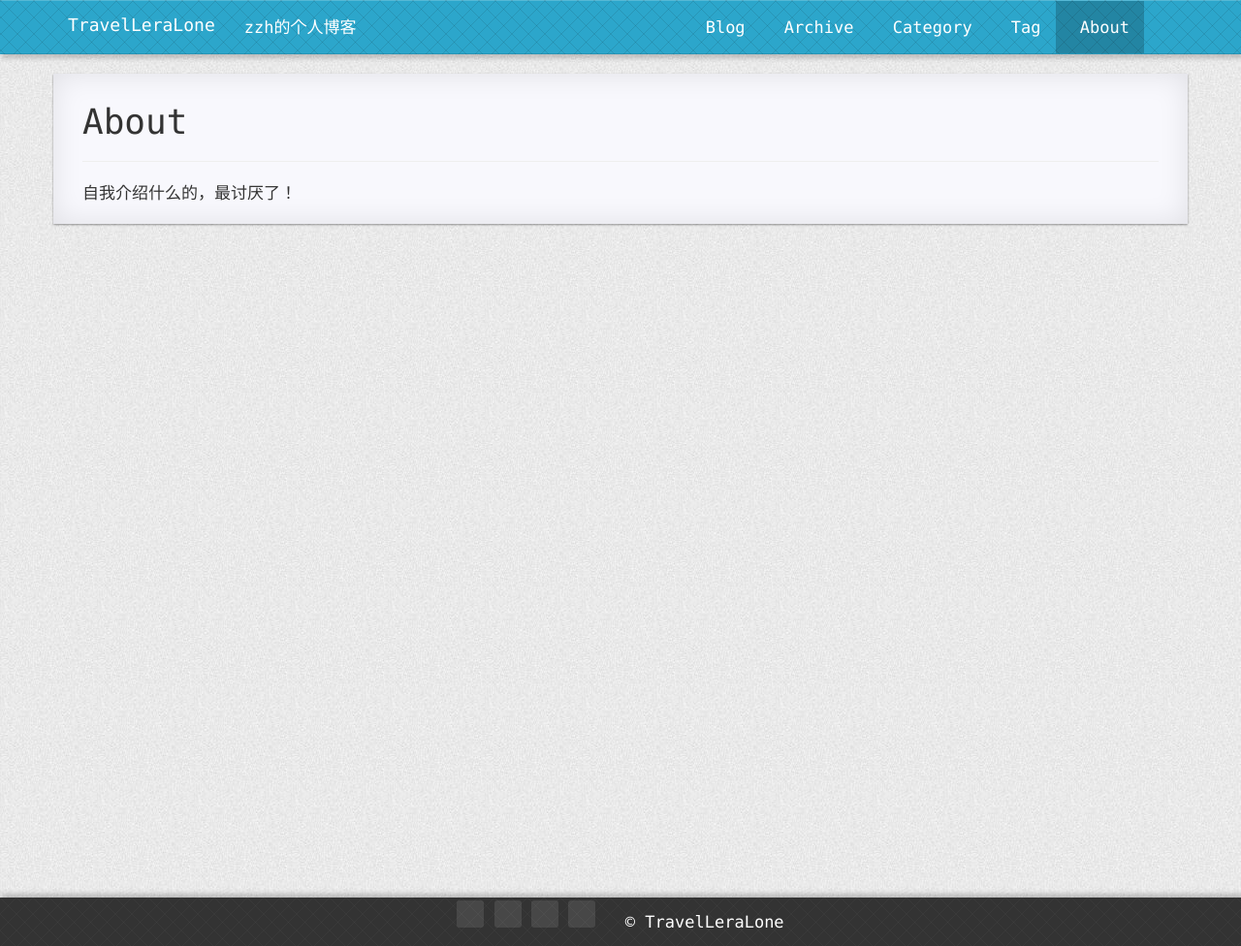
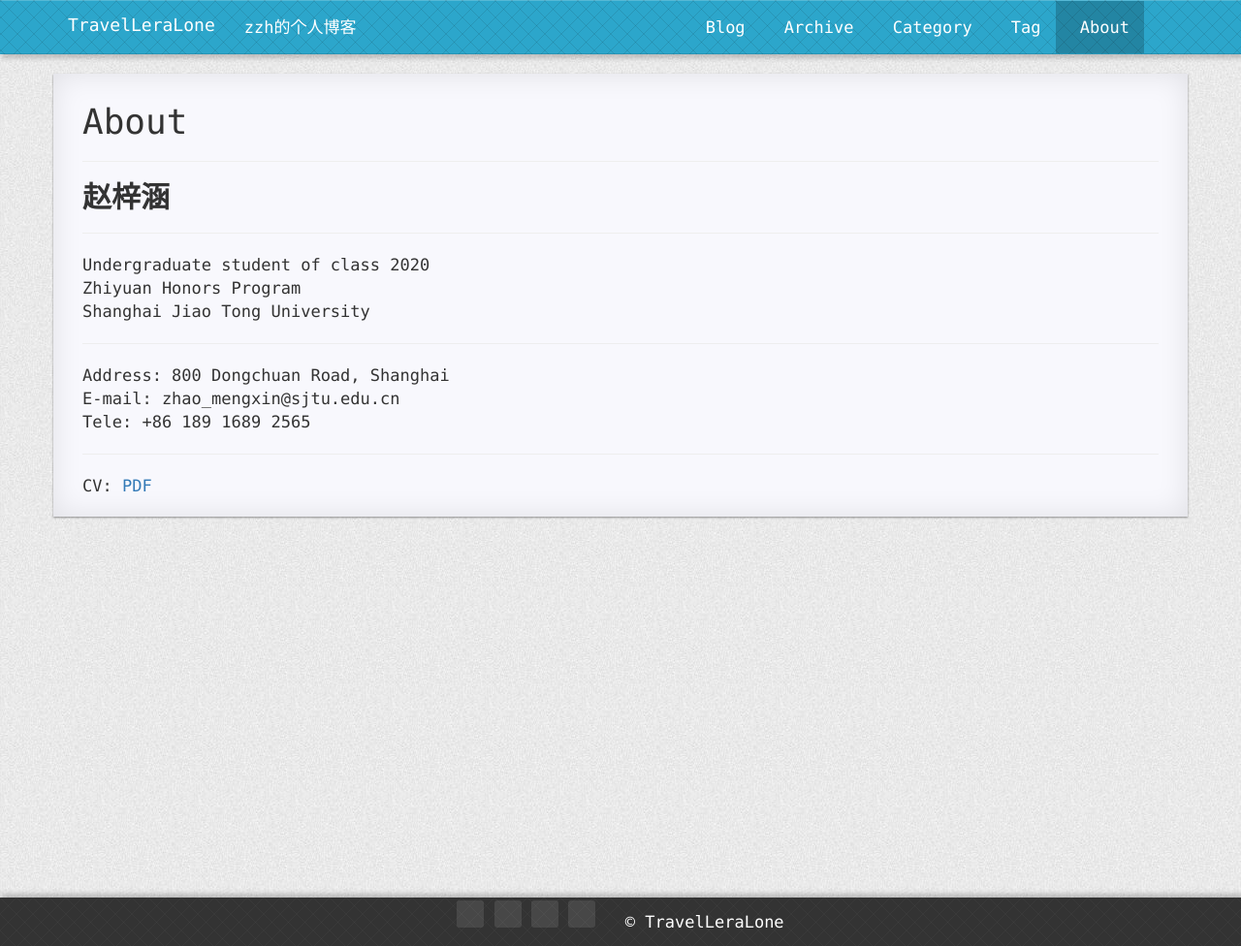
Before and after one commit to TravelLeraLone/TravelLeraLone.github.io, a Jekyll site: the page built from pages/4about.md, in a window 1280 px wide. Shown: the whole page at 97% size. Built offline with Jekyll 4.4.1, drawn with Linux system fonts in a browser that asks for light colours; nearby versions of some CDN libraries; comment, search, counter and statistics services are not loaded; a style sheet for code colours, icons or effects is not loaded.

Commit message:
about and link

```diff
--- a/pages/4about.md
+++ b/pages/4about.md
@@ -8,4 +8,20 @@ styles: [tagCloud.css,tags.css]
 scripts: [tagCloud.js,tags.js]
 ---
 
-自我介绍什么的，最讨厌了！
+## **赵梓涵**
+
+---
+
+Undergraduate student of class 2020 <br />
+Zhiyuan Honors Program <br />
+Shanghai Jiao Tong University <br />
+
+---
+
+Address: 800 Dongchuan Road, Shanghai <br />
+E-mail: zhao_mengxin@sjtu.edu.cn <br />
+Tele: +86 189 1689 2565 <br />
+
+---
+
+CV: [PDF](http://127.0.0.1:4000/CV_zzh.pdf)
```
Also changed, not shown: pages/5link-external.md (+2 -0 lines), README.md, 1 other file.
